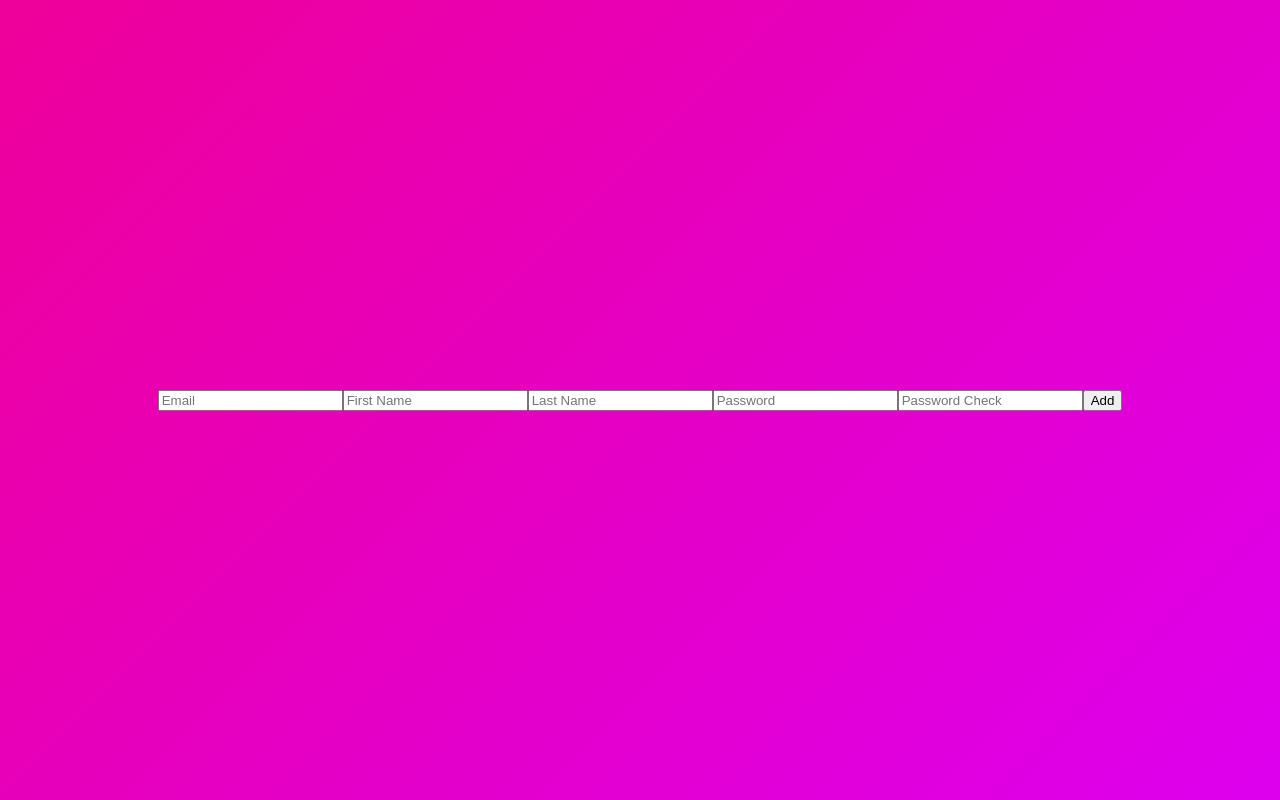
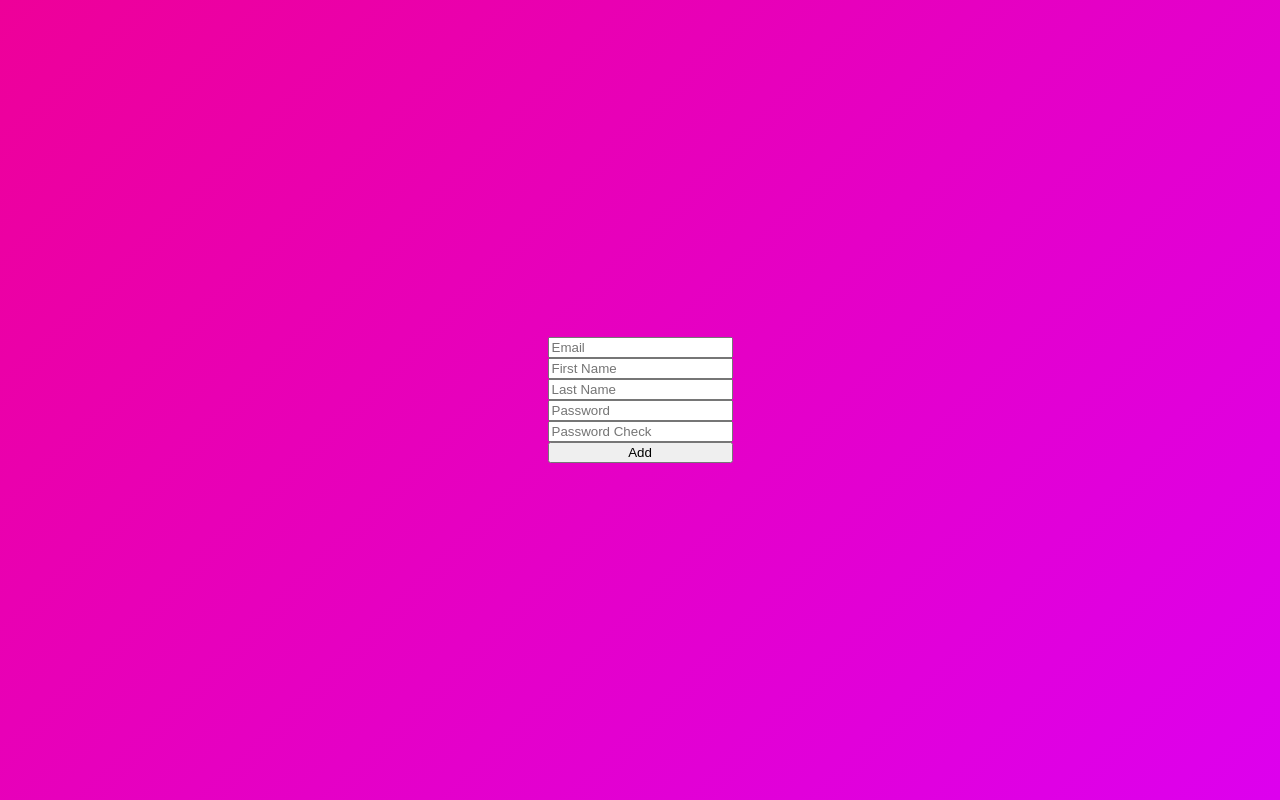
Before and after one commit to heysunny612/nomad-react-master, a React (Vite) app: page / in a window 1280 px wide. Built offline with nearby package versions, Linux system fonts and the light colour scheme.

Commit message:
React-Hook-Form: formState.errors를 이용한 errors 핸들링 방법

```diff
--- a/src/hook-form/HookForm.tsx
+++ b/src/hook-form/HookForm.tsx
@@ -1,14 +1,36 @@
 import { useForm } from 'react-hook-form';
 export default function HookForm() {
-  const { register, watch } = useForm();
-  console.log(watch());
-
+  const { register, handleSubmit, formState } = useForm();
+  const onVaild = (data: any) => {};
+  console.log(formState.errors);
   return (
-    <form>
-      <input type='text' {...register('email')} placeholder='Email' />
-      <input type='text' {...register('first_name')} placeholder='First Name' />
-      <input type='text' {...register('last_name')} placeholder='Last Name' />
-      <input type='text' {...register('password')} placeholder='Password' />
+    <form
+      onSubmit={handleSubmit(onVaild)}
+      style={{ display: 'flex', flexDirection: 'column' }}
+    >
+      <input
+        type='text'
+        {...register('email', { required: '이메일을 입력해주세요' })}
+        placeholder='Email'
+      />
+      <input
+        type='text'
+        {...register('first_name', {
+          required: '이름을 입력해주세요',
+          minLength: { value: 5, message: 'Your password is too short' },
+        })}
+        placeholder='First Name'
+      />
+      <input
+        type='text'
+        {...register('last_name', { required: true })}
+        placeholder='Last Name'
+      />
+      <input
+        type='text'
+        {...register('password', { required: true })}
+        placeholder='Password'
+      />
       <input
         type='text'
         {...register('password_check')}
```
